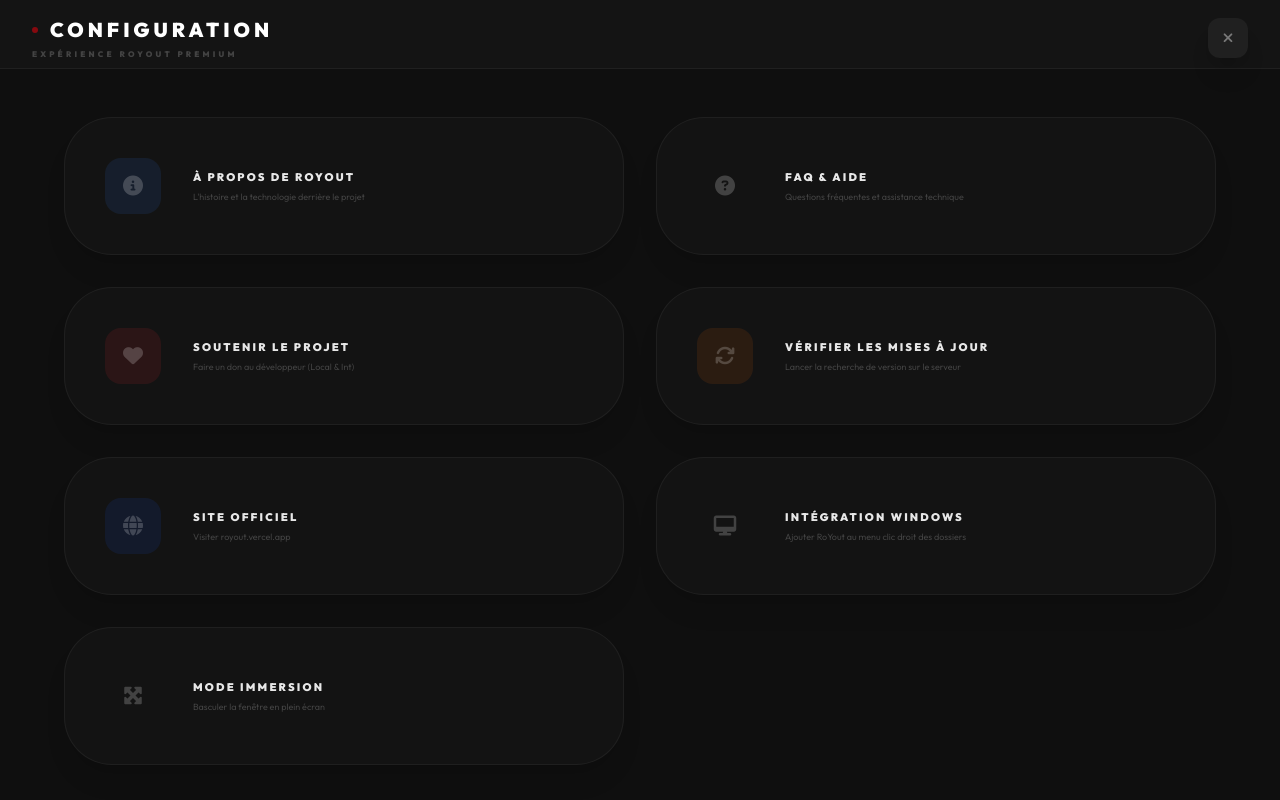
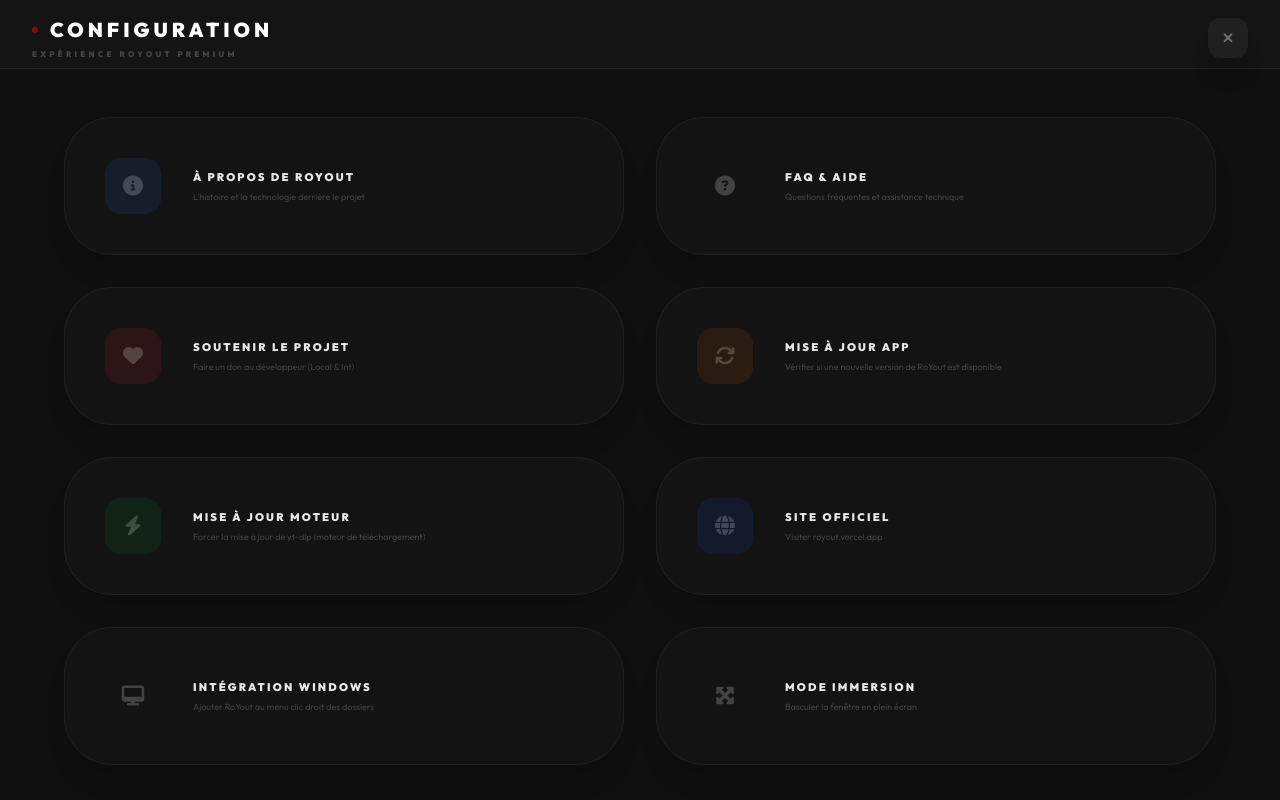
Before and after one commit to seritagroroy-oss/ROYOUT-V2, a React (Vite) app in the folder frontend-react/: page / in a window 1280 px wide. Both pictures are taken after a click on the button 34 px from the left and 31 px from the top of the page. Built offline with nearby package versions, Linux system fonts and the light colour scheme.

Commit message:
UI: Added dedicated Engine Update button in main menu and exposed API

```diff
--- a/frontend-react/src/components/MenuModal.jsx
+++ b/frontend-react/src/components/MenuModal.jsx
@@ -41,7 +41,8 @@
         { id: 'about', icon: 'fa-info-circle', title: 'À propos de RoYout', color: 'bg-blue-500', desc: "L'histoire et la technologie derrière le projet" },
         { id: 'faq', icon: 'fa-question-circle', title: 'FAQ & Aide', color: 'bg-green-500', desc: "Questions fréquentes et assistance technique" },
         { id: 'support', icon: 'fa-heart', title: 'Soutenir le Projet', color: 'bg-red-500', desc: "Faire un don au développeur (Local & Int)" },
-        { id: 'updates', icon: 'fa-sync', title: 'Vérifier les Mises à jour', color: 'bg-orange-500', desc: "Lancer la recherche de version sur le serveur", action: () => callApi('check_for_updates') },
+        { id: 'updates', icon: 'fa-sync', title: 'Mise à jour App', color: 'bg-orange-500', desc: "Vérifier si une nouvelle version de RoYout est disponible", action: () => callApi('check_for_updates') },
+        { id: 'update_engine', icon: 'fa-bolt', title: 'Mise à jour Moteur', color: 'bg-green-600', desc: "Forcer la mise à jour de yt-dlp (moteur de téléchargement)", action: () => callApi('update_engine') },
         { id: 'website', icon: 'fa-globe', title: 'Site Officiel', color: 'bg-blue-600', desc: "Visiter royout.vercel.app", action: () => callApi('open_external_link', 'https://royout.vercel.app/') },
         { id: 'integration', icon: 'fa-desktop', title: 'Intégration Windows', color: 'bg-indigo-500', desc: "Ajouter RoYout au menu clic droit des dossiers", action: () => callApi('install_context_menu') },
         { id: 'fullscreen', icon: 'fa-expand-arrows-alt', title: 'Mode Immersion', color: 'bg-teal-500', desc: "Basculer la fenêtre en plein écran", action: () => callApi('toggle_fullscreen') },
@@ -319,14 +320,17 @@
                                 </button>
 
                                 <button
-                                    onClick={() => callApi('_check_updates_ytdlp')}
+                                    onClick={() => callApi('update_engine')}
                                     className="p-8 bg-white/[0.02] border border-white/5 rounded-[40px] flex items-center gap-6 hover:bg-white/[0.05] hover:border-white/10 transition-all group text-left"
                                 >
                                     <div className="w-16 h-16 rounded-2xl bg-green-600/10 flex items-center justify-center text-green-500 group-hover:scale-110 transition-transform">
                                         <i className="fas fa-bolt"></i>
                                     </div>
                                     <div>
-                                        <p className="text-[10px] font-black text-white uppercase tracking-widest">Moteur (yt-dlp)</p>
+                                        <div className="flex items-center gap-2">
+                                            <p className="text-[10px] font-black text-white uppercase tracking-widest">Moteur (yt-dlp)</p>
+                                            <span className="text-[7px] bg-green-500/20 text-green-500 px-2 py-0.5 rounded-full font-black uppercase">Recommandé</span>
+                                        </div>
                                         <p className="text-[10px] text-white/30">Forcer la mise à jour du moteur</p>
                                     </div>
                                 </button>
```
Also changed, not shown: 1 other file (tests, documents, lock files or other folders).
